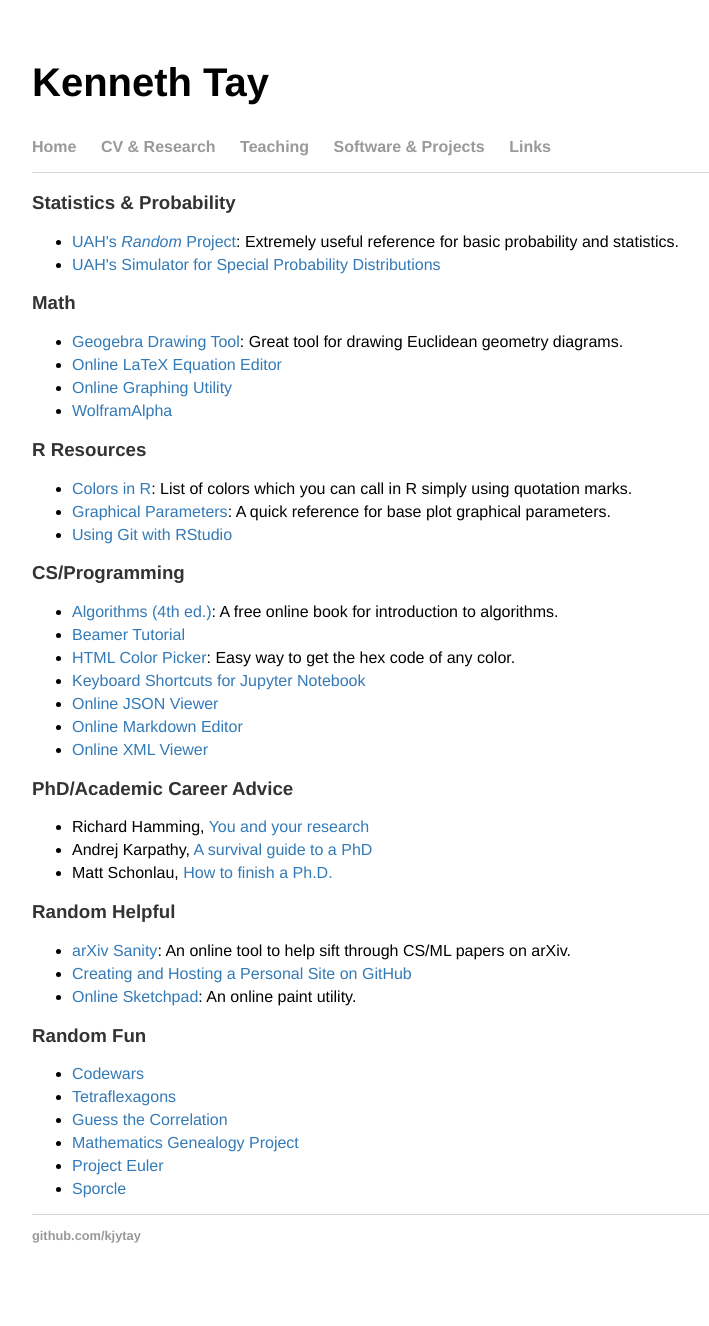
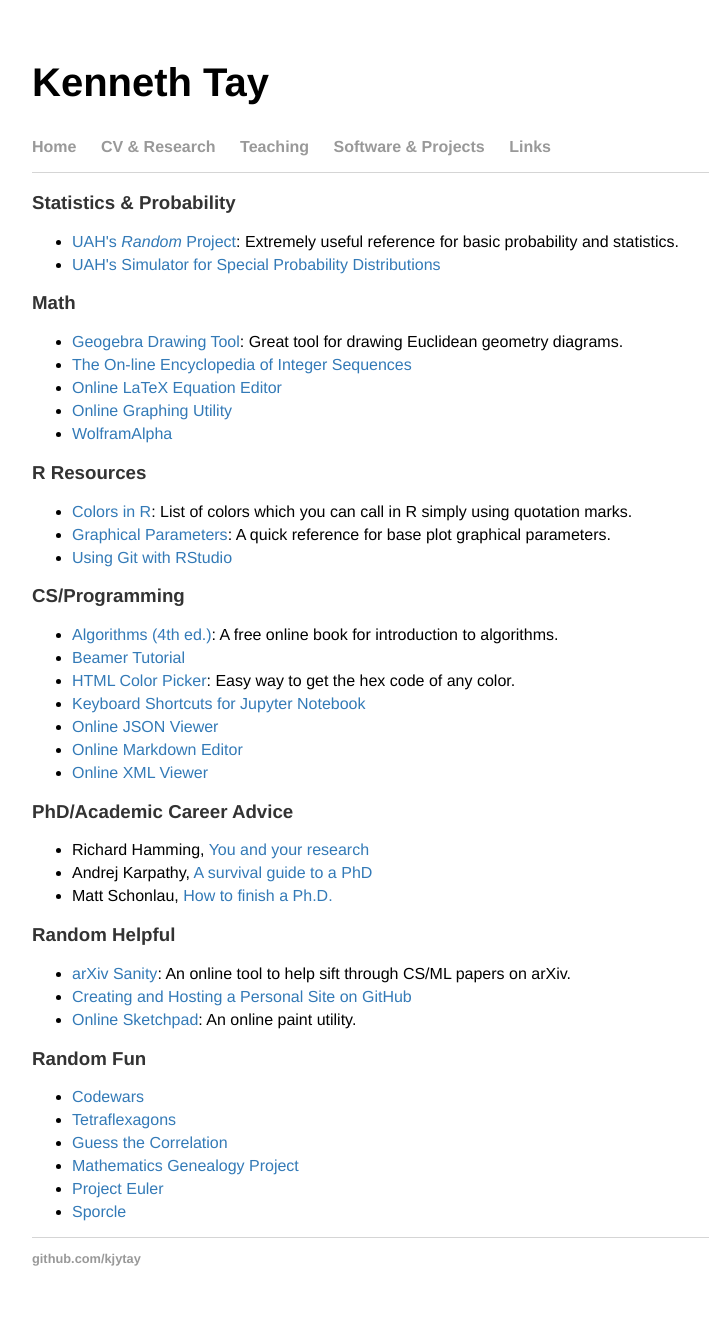
Before and after one commit to kjytay/kjytay.github.io, a Jekyll site: the page built from links/index.html, in a window 1280 px wide. Shown: the whole page, without its empty margins (96-805 px from the left). Built offline with Jekyll 4.4.1, drawn with Linux system fonts in a browser that asks for light colours; before the commit the page ends 1303 px from its top, so only the background shows below that.

Commit message:
Added OEIS to links page.

```diff
--- a/links/index.html
+++ b/links/index.html
@@ -12,6 +12,7 @@
 <h3>Math</h3>
 <ul>
   <li><a target="_blank" href="https://www.geogebra.org/geometry">Geogebra Drawing Tool</a>: Great tool for drawing Euclidean geometry diagrams.</li>
+  <li><a target="https://oeis.org/">The On-line Encyclopedia of Integer Sequences</a></li>
   <li><a target="_blank" href="https://www.codecogs.com/latex/eqneditor.php">Online LaTeX Equation Editor</a></li>
   <li><a target="_blank" href="https://www.desmos.com/calculator">Online Graphing Utility</a></li>
   <li><a target="_blank" href="https://www.wolframalpha.com/">WolframAlpha</a></li>
```
